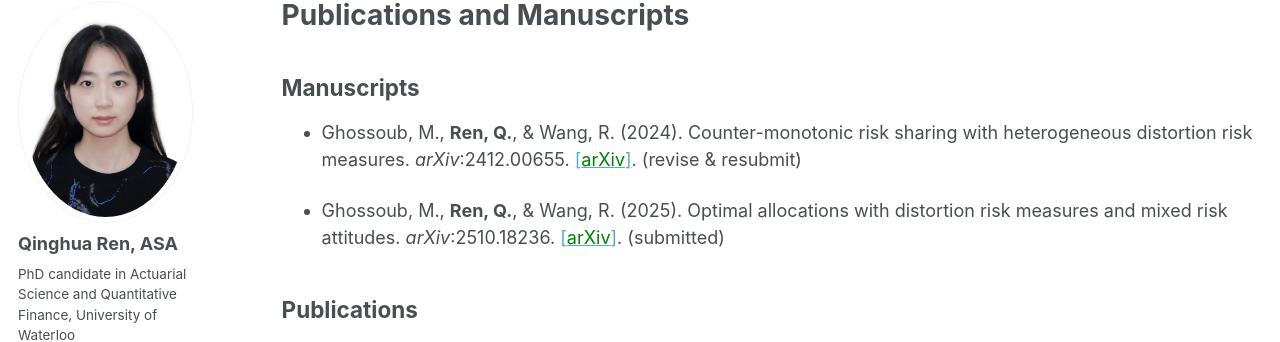
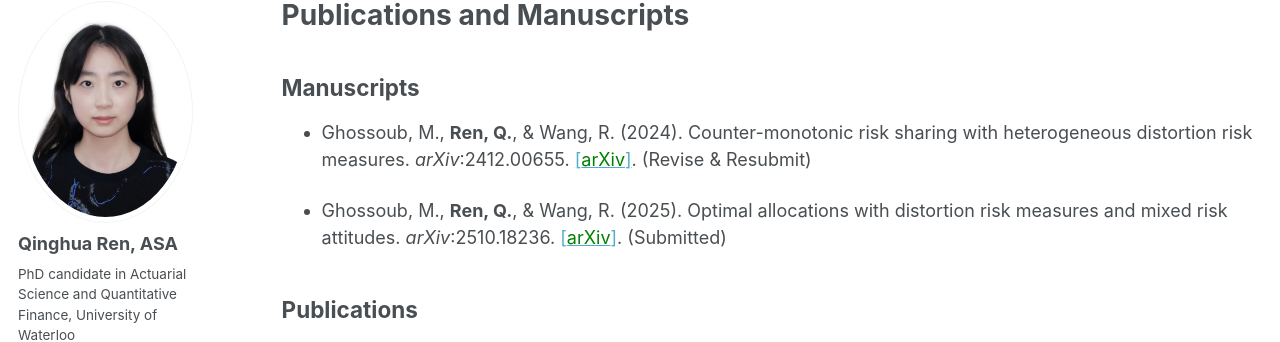
Before and after one commit to qinghua-ren/qinghua-ren.github.io, a Jekyll site: the page built from _pages/publication.md, in a window 1280 px wide and 1205 px high. Shown: the part 98-440 px from the top of the window. Built offline with Jekyll 4.4.1, drawn with Linux system fonts in a browser that asks for light colours; a script that is not in the unit is left out.

Commit message:
Update publication.md

```diff
--- a/_pages/publication.md
+++ b/_pages/publication.md
@@ -7,9 +7,9 @@ author_profile: true
 
 ## Manuscripts
 
-- Ghossoub, M., **Ren, Q.**, & Wang, R. (2024). Counter-monotonic risk sharing with heterogeneous distortion risk measures. *arXiv*:2412.00655. [[<span style="color:green">arXiv</span>]](https://arxiv.org/abs/2412.00655). (revise & resubmit)
+- Ghossoub, M., **Ren, Q.**, & Wang, R. (2024). Counter-monotonic risk sharing with heterogeneous distortion risk measures. *arXiv*:2412.00655. [[<span style="color:green">arXiv</span>]](https://arxiv.org/abs/2412.00655). (Revise & Resubmit)
 
-- Ghossoub, M., **Ren, Q.**, & Wang, R. (2025). Optimal allocations with distortion risk measures and mixed risk attitudes. *arXiv*:2510.18236. [[<span style="color:green">arXiv</span>]](https://arxiv.org/abs/2510.18236). (submitted)
+- Ghossoub, M., **Ren, Q.**, & Wang, R. (2025). Optimal allocations with distortion risk measures and mixed risk attitudes. *arXiv*:2510.18236. [[<span style="color:green">arXiv</span>]](https://arxiv.org/abs/2510.18236). (Submitted)
 
 
 ## Publications
```
